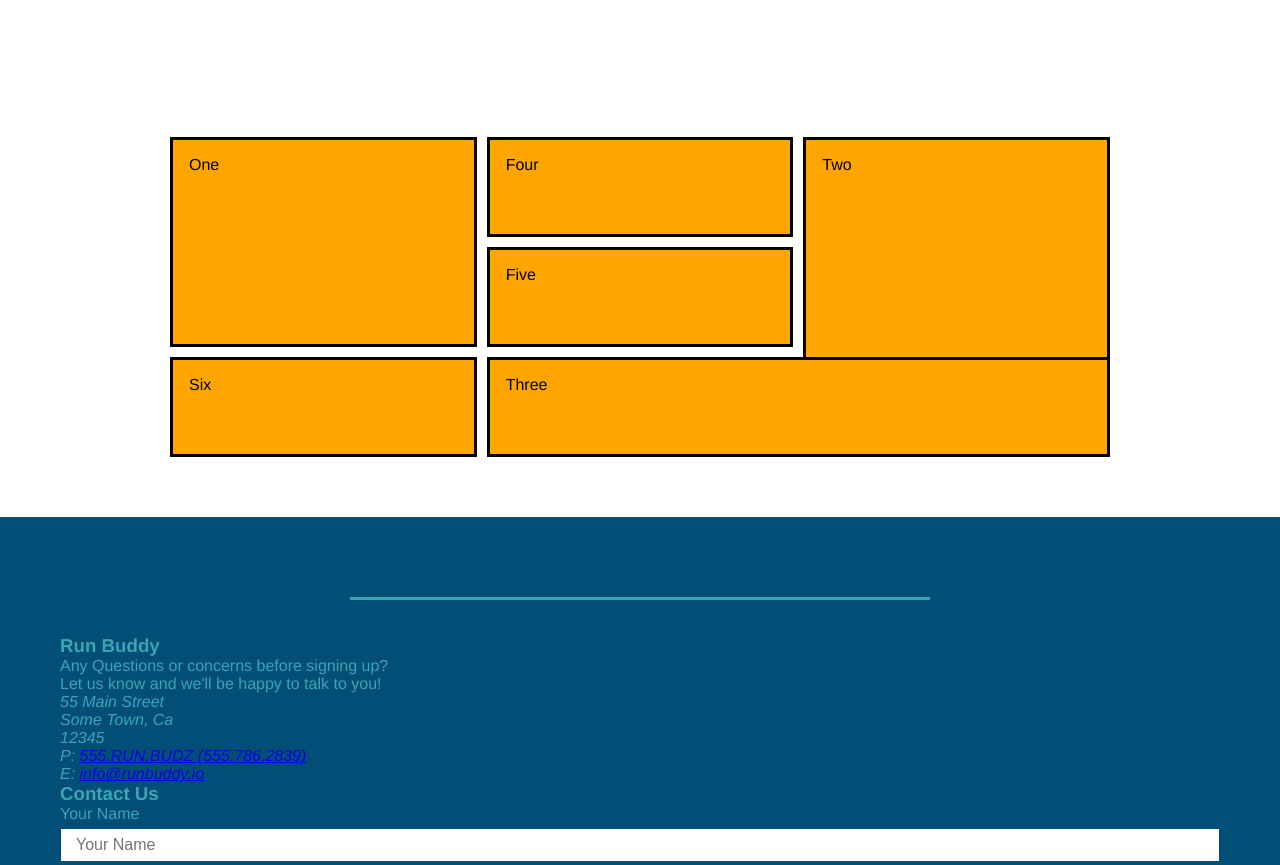
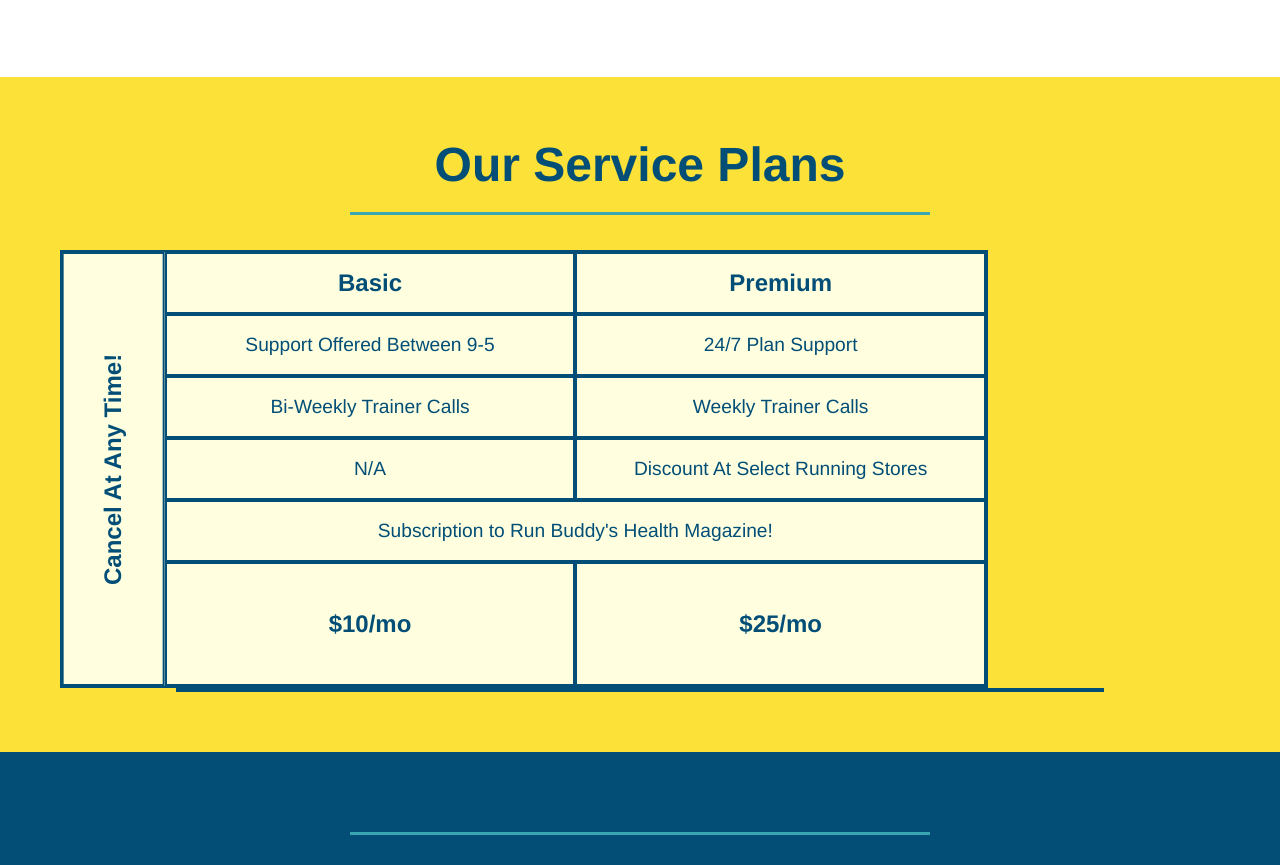
Before and after one commit to MarynaPR/run-buddy, a plain HTML site: page index.html in a window 1280 px wide. Shown: the part 3512-4377 px from the top of the page. Drawn offline with Linux system fonts and the light colour scheme.

Commit message:
added service table comparison

```diff
--- a/assets/css/style.css
+++ b/assets/css/style.css
@@ -282,36 +282,54 @@ section {
 }
 .contact-info a {
     color: #fce138;
+}/* reach out styles end */
+
+/* Service Styles begin */
+.services {
+    background: #fce138;
+}
+.service-grid-wrapper {
+    display: flex;
+    width: 100%;
+    justify-content: center;
 }
 .service-grid-container {
-    max-width: 940px;
-    margin: 0 auto;
+    background: lightyellow;
+    width: 80%;
     display: grid;
-    grid-template-columns: repeat(3, 1fr);
-    grid-template-rows: repeat(3, 100px);
-    grid-gap: 10px;
+    /* repeat(iterator,size)*/
+    grid-template-columns: 1fr repeat(2, 4fr);
+    grid-template-rows: repeat(5, 1fr) 2fr;
+    border: 2px solid #024e76;
+    color: #024e76;
+    font-size: 1.2rem;
 }
 .service-grid-item {
-    background-color: orange;
-    border: solid;
-    padding: 1em;
-    color: black;
+    padding: 15px 0;
+    border: 2px solid #024e76;
+    display: flex;
+    align-items: center;
+    justify-content: center;
+    text-align: center;
 }
-.box1 {
-    grid-column: 1/2;
-    grid-row: 1/3;
-}
-.box2 {
-    grid-column: 3/4;
-    grid-row: 1/-1;
-}
-.box3 {
-    grid-column: 2/ span 2;
-    grid-row: 3/ span 1;
+/*  specific match */
+.service-grid-item.basic {
+    grid-column: 2 / span 1;
 }
 
-/* reach out styles end */
-
+.service-grid-item.both {
+grid-column: 2 / span 2;
+}
+.service-grid-item.cancel {
+    writing-mode: vertical-lr;
+    grid-column: 1;
+    grid-row: 1 / -1;
+    transform: rotate(180deg);
+}
+.grid-head, .grid-price, .service-grid-item.cancel {
+    font-size: 1.5rem;
+    font-weight: bold;
+}
 @media screen and (max-width: 980px) {
     header {
         padding-bottom: 0;
@@ -371,6 +389,21 @@ section {
     .step-text {
         flex: 100%;
     }
+    .service-grid-container {
+        grid-template-columns: 1fr 1fr;
+    }
+    .service-grid-item.basic {
+        grid-column: 1;
+    }
+    .service-grid-item.both {
+        grid-column: 1 / -1;
+    }
+    .service-grid-item.cancel {
+        transform: none;
+        writing-mode: unset;
+        grid-column: 1 / -1;
+        grid-row: -1;
+    }
 }
 @media screen and (max-width: 575px) {
     .hero-form button {
--- a/index.html
+++ b/index.html
@@ -195,18 +195,62 @@
       </article>
      </div>
   </section>
+<!-- trainer bios end -->
 
-  <!-- "reach out" section -->
   <section id="service-plans" class ="services">
-      <div class="service-grid-container">
-          <div class="service-grid-item box1">One</div>
-          <div class="service-grid-item box2">Two</div>
-          <div class="service-grid-item box3">Three</div>
-          <div class="service-grid-item box4">Four</div>
-          <div class="service-grid-item box5">Five</div>
-           <div class="service-grid-item box6">Six</div>
+    <h2 class="section-title secondary-border">Our Service Plans</h2>
+        <div class="service-grid-container">
+          <!-- headers -->
+           <div class="service-grid-item grid-head basic">
+            Basic
+           </div>
+           <div class="service-grid-item grid-head premium">
+            Premium
+           </div>
+           <!-- body -->
+           <div class="service-grid-item basic">
+            Support Offered Between 9-5
+           </div>
+
+           <div class="service-grid-item premium">
+            24/7 Plan Support
+           </div>
+
+           <div class="service-grid-item basic">
+            Bi-Weekly Trainer Calls
+           </div>
+
+           <div class="service-grid-item premium">
+             Weekly Trainer Calls
+            </div>
+
+           <div class="service-grid-item basic"
+           >N/A
+           </div>
+
+           <div class="service-grid-item premium">
+             Discount At Select Running Stores
+           </div>
+
+           <div class="service-grid-item both">Subscription to Run Buddy's Health Magazine!</div>
+           <div class="service-grid-item grid-price basic">
+             $10/mo
+            </div>
+
+           <div class="service-grid-item grid-price premium">
+             $25/mo
+            </div>
+           <div class="service-grid-item cancel">Cancel At Any Time!</div>
       </div>
+
+      <div class="service-grid-wrapper">
+        <div class="service-grid-container">
+
+        </div> <!-- div service-grid-container -->
+    </div> <!-- div service-grid-wrapper -->
   </section>
+
+ <!-- "reach out" section -->
   <section id="reach out" class="contact">
       <!-- Wrap every h2 with a class of "section-title" in this div! -->
       <div class="flex-row">
```
